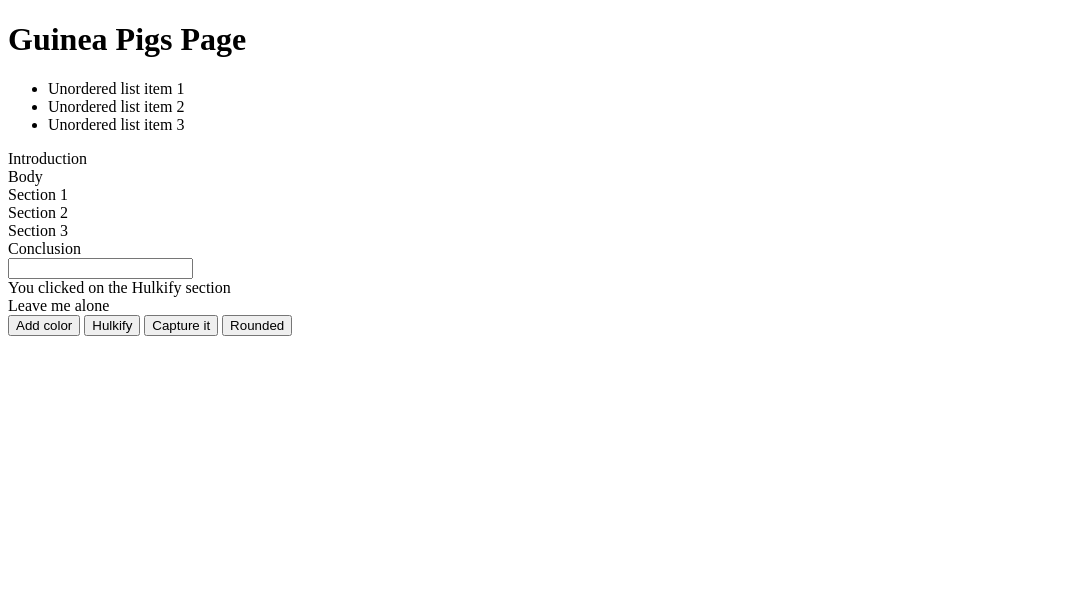
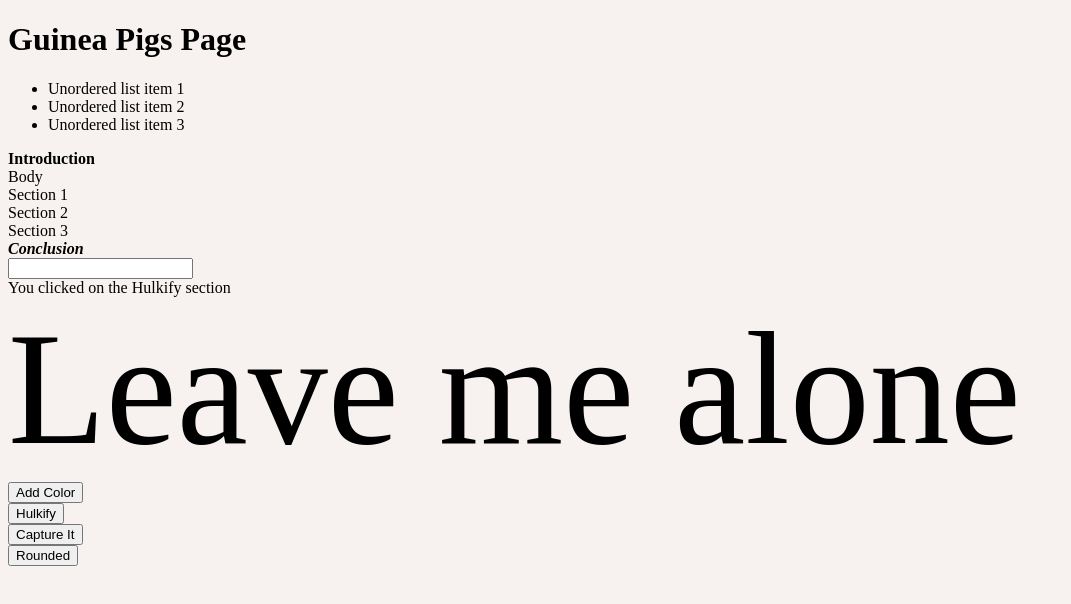
Before and after one commit to SMITHsharon/guineaPigs, a plain HTML site: page index.html in a window 1280 px wide. Both pictures are taken after a click on the button "Hulkify". Shown: the whole page, without its empty margins (0-1071 px from the left). Drawn offline with Linux system fonts and the light colour scheme.

Commit message:
everything is working and styled

```diff
--- a/events.css
+++ b/events.css
@@ -0,0 +1,45 @@
+
+body {
+	background-color: #F7F2F0;
+}
+
+
+/******************************************/
+/* button styling for block display
+/******************************************/
+button {
+	display: block;
+}
+
+
+/******************************************/
+/* button stylings for click events
+/******************************************/
+.chgToBlue {
+	color: blue;
+}
+
+.chgToHulk {
+	font-size: 10em;
+}
+
+.chgToBorder {
+	border: 2px solid slategrey;
+}
+
+.chgToRounded {
+	border-radius: 25px;
+}
+
+
+/******************************************/
+/* <section> styling
+/******************************************/
+section:first-child {
+	font-weight: 900;
+}
+
+section:last-child {
+	font-weight: 900;
+	font-style: italic;
+}
--- a/events.js
+++ b/events.js
@@ -2,7 +2,12 @@
 var outputToDOM = document.getElementById("output-target");
 var userTextInput = document.getElementById("keypress-input");
 var pageTitleH1Tag = document.getElementById("page-title");
-// var guineaPigDiv = document.getElementById("guinea-pig");
+var guineaPigDiv = document.getElementById("guinea-pig");
+var chgToBlue = document.getElementById("add-color");
+var chgToHulk = document.getElementById("make-large");
+var chgToBorder = document.getElementById("add-border");
+var chgToRounded = document.getElementById("add-rounding");
+
 
 document.addEventListener("click", function(e) {
 	// console.log(e);
@@ -21,6 +26,18 @@ userTextInput.addEventListener("keyup", function(e) {
 	outputToDOM.innerHTML = e.target.value;
 })
 
-// guineaPigDiv.addEventListener("click", function(e) {
+chgToBlue.addEventListener("click", function(e) {
+	guineaPigDiv.classList.add("chgToBlue");
+})
 
-// })
+chgToHulk.addEventListener("click", function(e) {
+	guineaPigDiv.classList.add("chgToHulk");
+})
+
+chgToBorder.addEventListener("click", function(e) {
+	guineaPigDiv.classList.add("chgToBorder");
+})
+
+chgToRounded.addEventListener("click", function(e) {
+	guineaPigDiv.classList.add("chgToRounded");
+})
--- a/index.html
+++ b/index.html
@@ -34,9 +34,9 @@
 
 		<div id="guinea-pig">Leave me alone</div>
 
-		<button id="add-color">Add color</button>
+		<button id="add-color">Add Color</button>
 		<button id="make-large">Hulkify</button>
-		<button id="add-border">Capture it</button>
+		<button id="add-border">Capture It</button>
 		<button id="add-rounding">Rounded</button>
 
 		<script type="text/javascript" src="events.js"></script>
```
Also changed, not shown: 1 other file.
